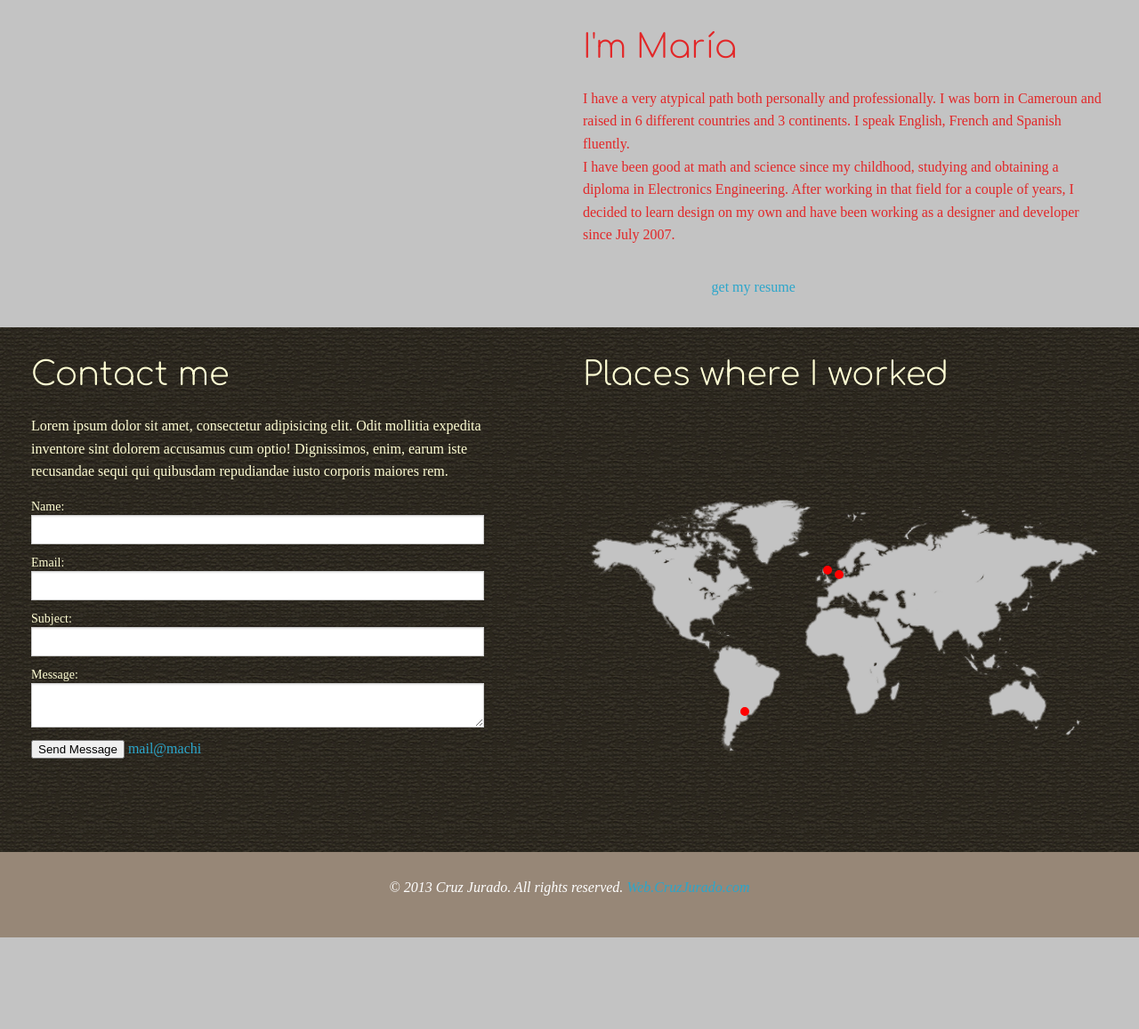
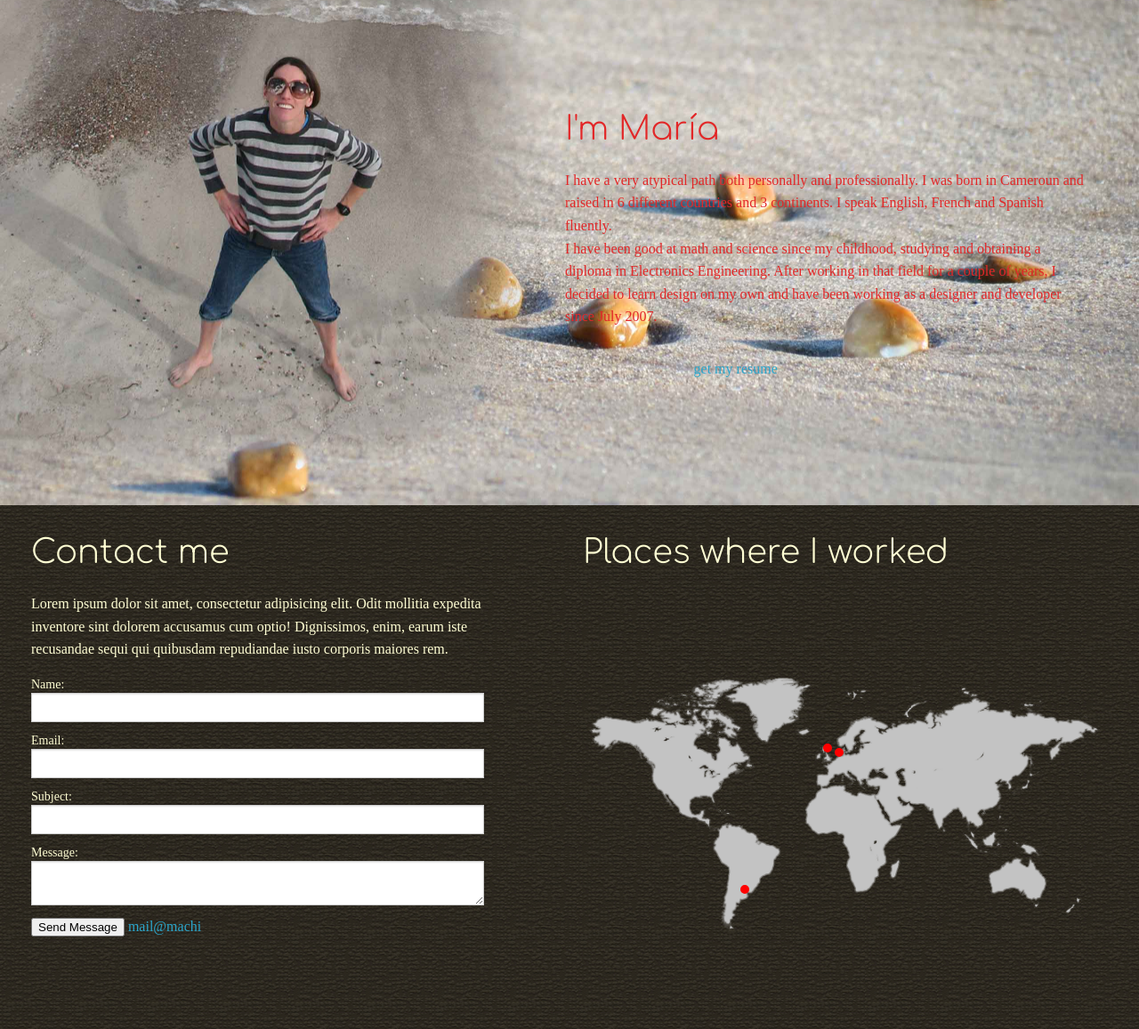
Before and after one commit to Zurc/machi, a PHP site: page /about.php in a window 1280 px wide. Shown: the part 72-1229 px from the top of the page at 89% size. Before the commit the page ends 1126 px from the top, so only its background shows below. Run offline with PHP 8.4, Linux system fonts and the light colour scheme; some web fonts are replaced.

Commit message:
foto about

```diff
--- a/css/style.css
+++ b/css/style.css
@@ -231,12 +231,20 @@ footer {
 ********************
 */
 
-.about-me {
+/*.about-me {
 	background: #c3c3c3;
 	padding: 20px;
 	width: 100%;
+}*/
+
+.about-me {
+	padding: 7em 2.5em 8em 0;
+	background: url(../img/sand_about.jpg) no-repeat center center;
+	-webkit-background-size: cover;
+	-moz-background-size: cover;
+	-o-background-size: cover;
+	background-size: cover;
 }
-
 .about-me h2, p {
 	color: #e22728;
 }
--- a/index.php
+++ b/index.php
@@ -12,7 +12,7 @@ include('header.php');
 		</div>
 	</section>
 
-	<section class="portfolio">
+	<section class="portfolio_bottom">
 		<div class="row">
 			<div class="large-8 columns bmargin-top right">
 				<div class="row">
```
Also changed, not shown: img/sand_about.jpg (added).
